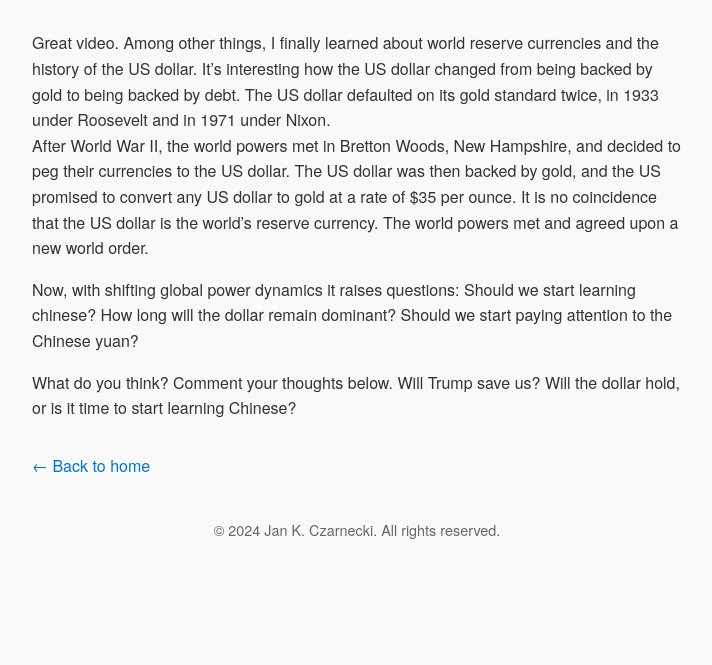
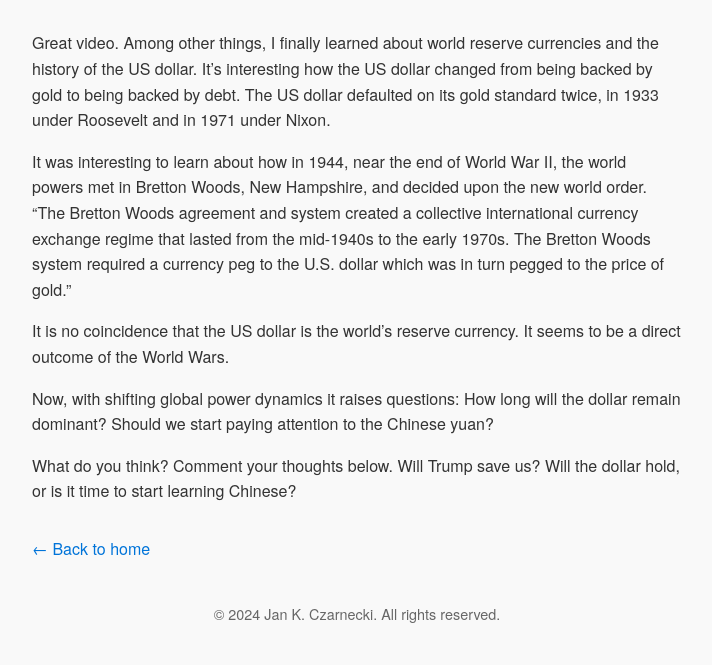
Before and after one commit to janpc01/janpc01.github.io, a Jekyll site: the page built from _posts/2024-12-14-some-thoughts.md, in a window 1280 px wide. Shown: the part 532-1197 px from the top of the page, without its empty margins (283-995 px from the left). Built offline with Jekyll 4.4.1, drawn with Linux system fonts in a browser that asks for light colours; some web fonts are replaced; comment, search, counter and statistics services are not loaded; before the commit the page ends 1113 px from its top, so only the background shows below that.

Commit message:
Edited post

```diff
--- a/_posts/2024-12-14-some-thoughts.md
+++ b/_posts/2024-12-14-some-thoughts.md
@@ -18,11 +18,12 @@ comments: true
 </div>
 
 Great video. Among other things, I finally learned about world reserve currencies and the history of the US dollar. It's interesting how the US dollar changed from being backed by gold to being backed by debt. The US dollar defaulted on its gold standard twice, in 1933 under Roosevelt and in 1971 under Nixon.
-After World War II, the world powers met in Bretton Woods, New Hampshire, and decided to peg their currencies to the US dollar. The US dollar was then backed by gold, and the US promised to convert any US dollar to gold at a rate of $35 per ounce.
-It is no coincidence that the US dollar is the world's reserve currency. The world powers met and agreed upon a new world order.
+
+It was interesting to learn about how in 1944, near the end of World War II, the world powers met in Bretton Woods, New Hampshire, and decided upon the new world order. "The Bretton Woods agreement and system created a collective international currency exchange regime that lasted from the mid-1940s to the early 1970s. The Bretton Woods system required a currency peg to the U.S. dollar which was in turn pegged to the price of gold."
+
+It is no coincidence that the US dollar is the world's reserve currency. It seems to be a direct outcome of the World Wars.
 
 Now, with shifting global power dynamics it raises questions:
-Should we start learning chinese?
 How long will the dollar remain dominant?
 Should we start paying attention to the Chinese yuan?
 
```
